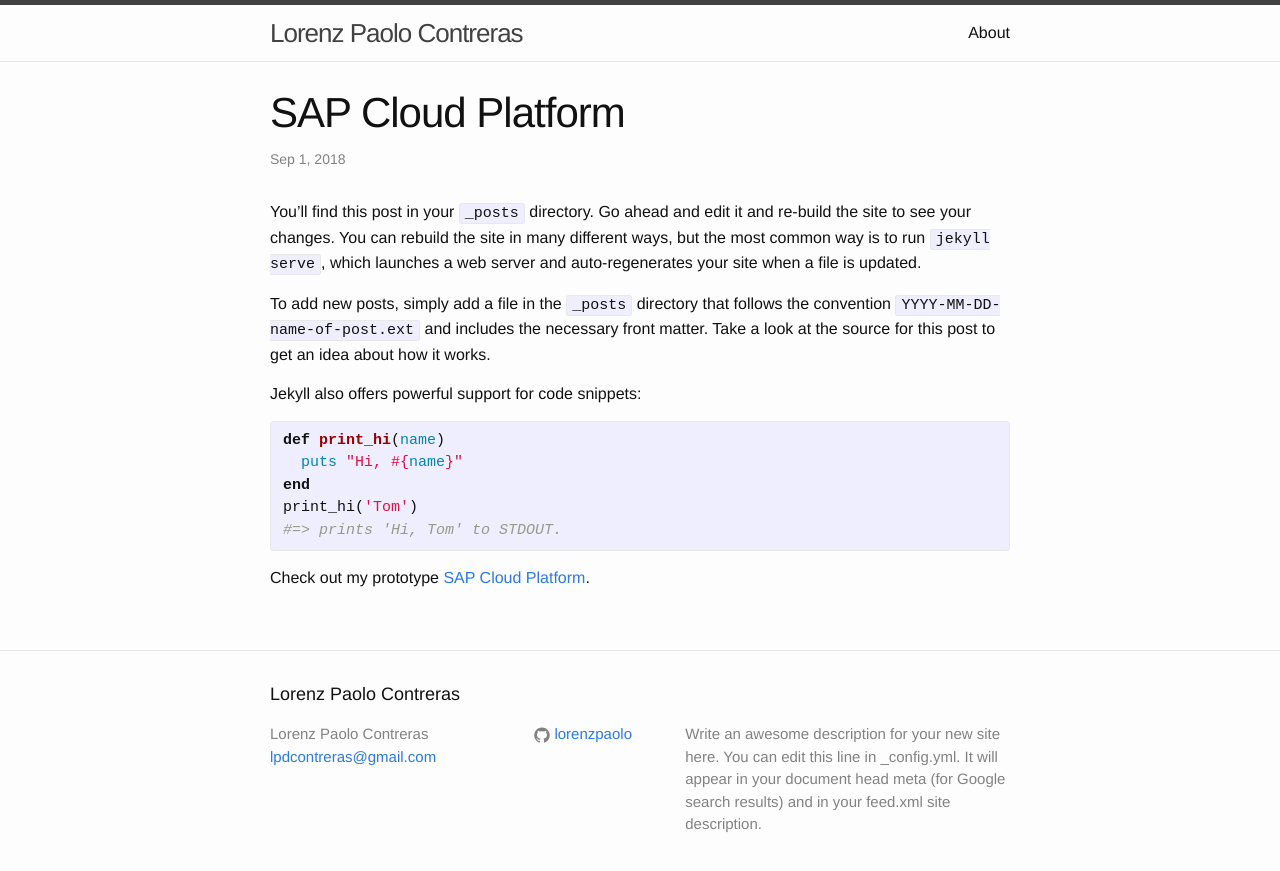
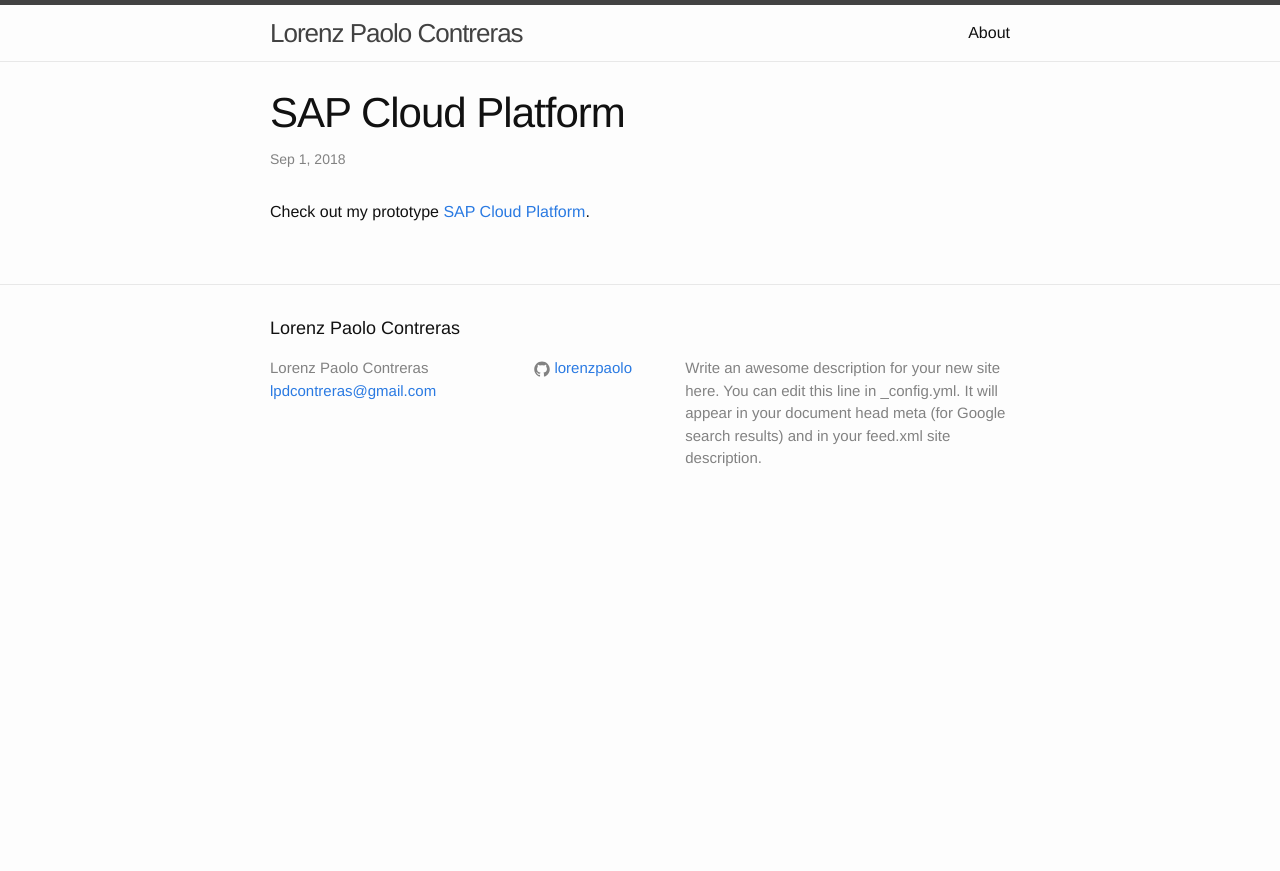
Before and after one commit to lorenzpaolo/lorenzpaolo.github.io, a Jekyll site: the page built from _posts/2018-09-01-welcome-to-jekyll.markdown, in a window 1280 px wide. Shown: the top 871 px of the page. Built offline with Jekyll 4.4.1, drawn with Linux system fonts in a browser that asks for light colours.

Commit message:
Update 2018-09-01-welcome-to-jekyll.markdown

```diff
--- a/_posts/2018-09-01-welcome-to-jekyll.markdown
+++ b/_posts/2018-09-01-welcome-to-jekyll.markdown
@@ -2,21 +2,8 @@
 layout: post
 title:  "SAP Cloud Platform"
 date:   2018-09-01 12:23:32 +0000
-categories: jekyll update
+categories: SAP
 ---
-You’ll find this post in your `_posts` directory. Go ahead and edit it and re-build the site to see your changes. You can rebuild the site in many different ways, but the most common way is to run `jekyll serve`, which launches a web server and auto-regenerates your site when a file is updated.
-
-To add new posts, simply add a file in the `_posts` directory that follows the convention `YYYY-MM-DD-name-of-post.ext` and includes the necessary front matter. Take a look at the source for this post to get an idea about how it works.
-
-Jekyll also offers powerful support for code snippets:
-
-{% highlight ruby %}
-def print_hi(name)
-  puts "Hi, #{name}"
-end
-print_hi('Tom')
-#=> prints 'Hi, Tom' to STDOUT.
-{% endhighlight %}
 
 Check out my prototype [SAP Cloud Platform].
 
```
